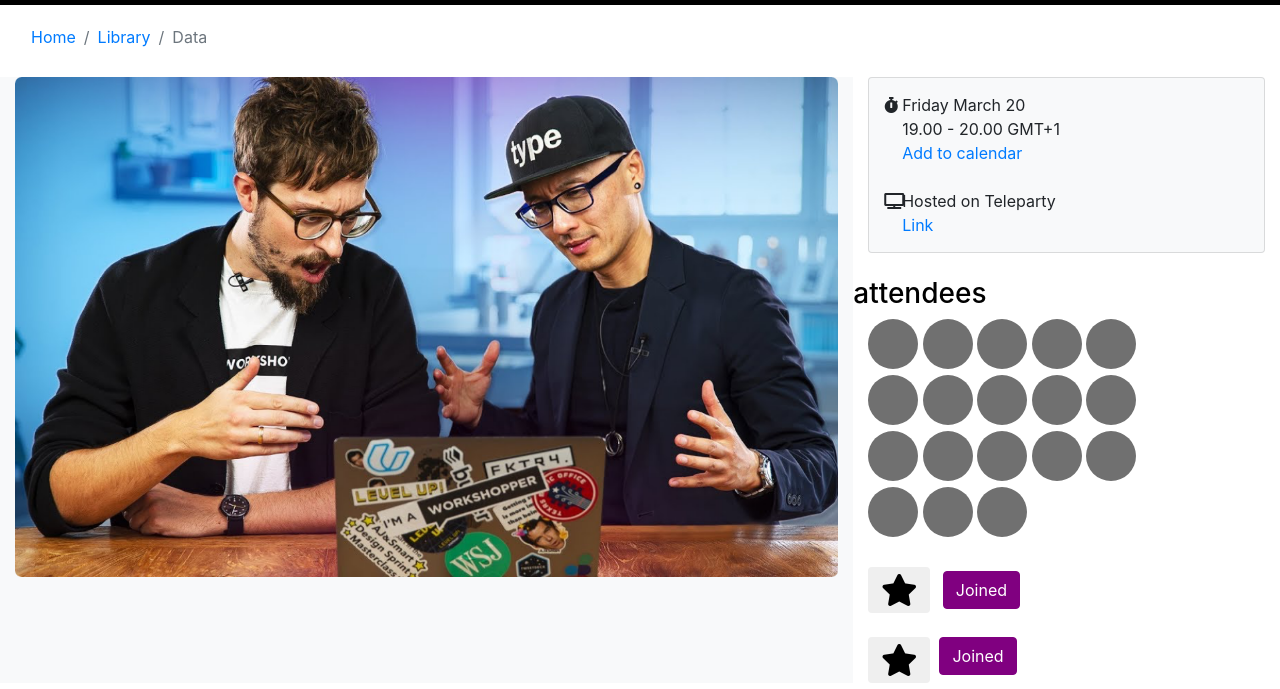
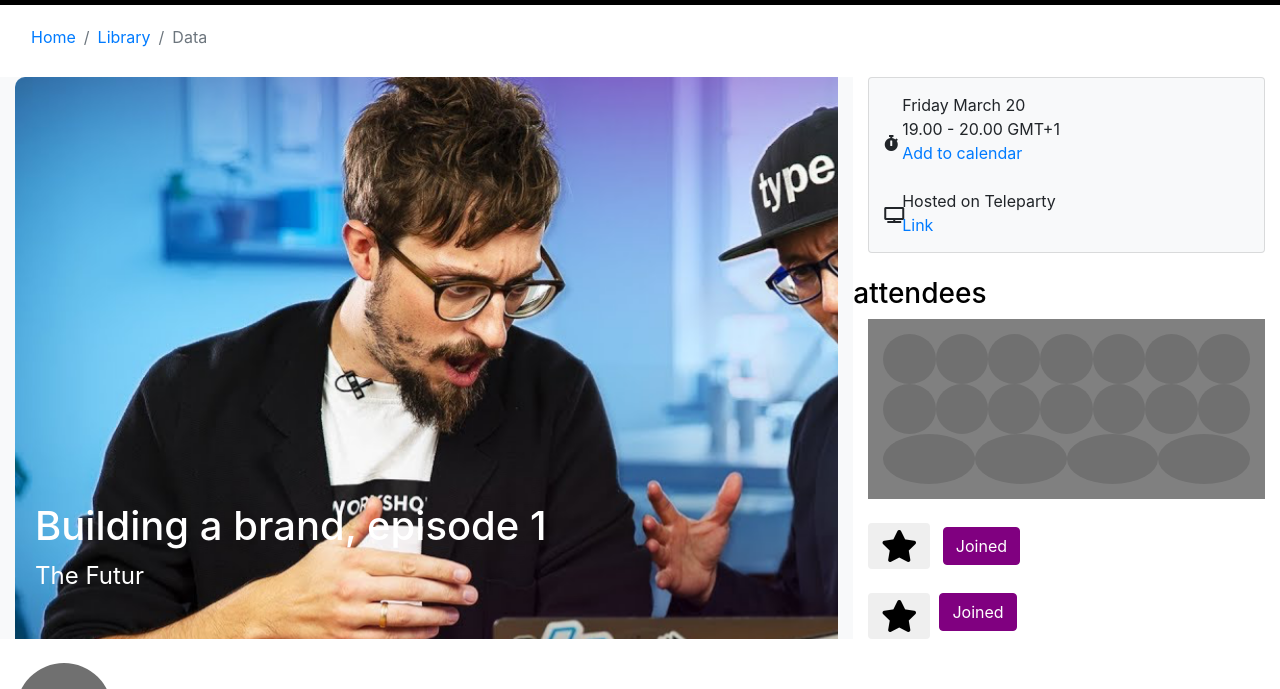
Before and after one commit to jr-tamaela/frontend, a website built with Parcel: page event-detail.html in a window 1280 px wide. Shown: the part 53-742 px from the top of the page. Built offline with nearby package versions, Linux system fonts and the light colour scheme.

Commit message:
minor changes to event-detail and started flexbox exercise

```diff
--- a/event-detail.html
+++ b/event-detail.html
@@ -79,16 +79,19 @@
       </div>
       <div class="row mb-4">
         <div class="col-lg-8 col-md-8 col-sm-12 col-12 bg-light">
-          <img
-            src="images/detailHeader.png"
-            class="img-responsive w-100"
-            alt=""
-          />
+          <div class="event-detail-header p-4 h-100">
+            <div class="header-background">
+              <div class="header-text-block">
+                <h1>Building a brand, episode 1</h1>
+                <span>The Futur</span>
+              </div>
+            </div>
+          </div>
         </div>
         <div class="col-lg-4 col-md-4 col-sm-12 col-12">
           <div class="card bg-light mb-4">
             <div class="row align-items-center mb">
-              <div class="col-1 align-self-start mt-1 text-center">
+              <div class="col-1 align-self-center mt-1 text-center">
                 <i class="fas fa-stopwatch"></i>
               </div>
               <div class="col-11 mb-4 pl-0">
@@ -101,7 +104,7 @@
               </div>
             </div>
             <div class="row align-items-center">
-              <div class="col-1 align-self-start mt-1 text-center">
+              <div class="col-1 align-self-center mt-1 text-center">
                 <i class="fas fa-tv"></i>
               </div>
               <div class="col-11 pl-0">
--- a/scss/components/_cards.scss
+++ b/scss/components/_cards.scss
@@ -57,10 +57,11 @@
 
 // second page
 .badge-container {
-  justify-content: space-between;
-  flex-direction: row;
+  background-color: grey;
+  display: inline-flex;
   flex-wrap: wrap;
-  width: calc(#{$badge-width * 6} + 0.5rem);
+  padding: 15px;
+  //width: calc(#{$badge-width * 6} + 0.5rem);
 
   .img-round-profile {
     width: 50px;
--- /dev/null
+++ b/scss/components/_headers.scss
@@ -0,0 +1,18 @@
+.event-detail-header {
+  background-image: url("../images/detailHeader.png");
+  background-repeat: no-repeat;
+}
+
+.header-background {
+  background-image: linear-gradient(red, yellow);
+}
+
+.header-text-block {
+  position: absolute;
+  bottom: 45;
+  left: 35;
+  span {
+    color: #fff;
+    font-size: 1.5rem;
+  }
+}
--- a/scss/index.scss
+++ b/scss/index.scss
@@ -11,6 +11,8 @@
 @import "components/btn";
 @import "components/cards";
 @import "components/images";
+@import "components/inputs";
+@import "components/headers";
 
 .bg-dark {
   background-color: $dark !important;
```
Also changed, not shown: scss/components/_inputs.scss (added).
